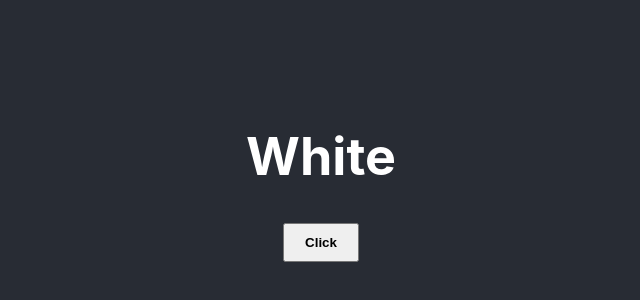
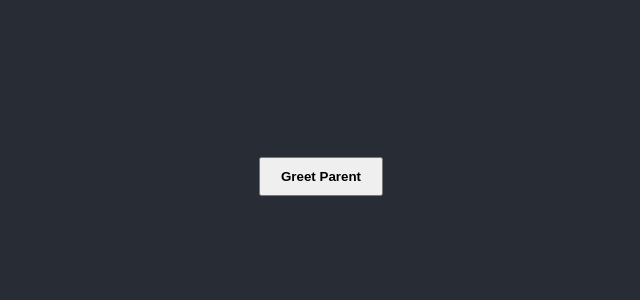
Before and after one commit to renuyarasu/codevolution, a React (Create React App) app: page / in a window 1280 px wide. Shown: the part 224-524 px from the top of the page, without its empty margins (319-959 px from the left). Built offline with nearby package versions, Linux system fonts and the light colour scheme.

Commit message:
Methods as Props

```diff
--- a/src/App.js
+++ b/src/App.js
@@ -1,11 +1,11 @@
 import './App.css';
-import Click from './components/Click';
+import Parent from './components/Parent';
 
 function App() {
   return (
     <div className="App">
       <header className="App-header">
-        <Click/>
+        <Parent/>
       </header>
     </div>
   );
--- /dev/null
+++ b/src/components/Child.js
@@ -0,0 +1,10 @@
+import React from 'react'
+
+function Child(props) {
+    return (
+        <div>
+            <button onClick={() => props.greetHandler('Child')}>Greet Parent</button>
+        </div>
+    )
+}
+export default Child
--- a/src/components/Click.js
+++ /dev/null
@@ -1,34 +0,0 @@
-import React, { Component } from 'react'
-
-class Click extends Component {
-    constructor(props) {
-        super(props)
-
-        this.state = {
-            message: 'White'
-        }
-        // this.clickHandler = this.clickHandler.bind(this)
-    }
-    /*   clickHandler() {
-          this.setState({
-              message: 'Black'
-          })
-      } */
-    clickHandler = () => {
-        this.setState({
-            message: 'Black'
-        })
-    }
-        render() {
-    return (
-        <div>
-            <h1>{this.state.message}</h1>
-            {/* <button onClick={this.clickHandler.bind(this)}>Click</button> */}
-            {/* <button onClick={this.clickHandler}>Click</button> */}
-            <button onClick={this.clickHandler}>Click</button>
-        </div >
-    )
-}
-}
-
-export default Click
--- /dev/null
+++ b/src/components/Parent.js
@@ -0,0 +1,26 @@
+import React, { Component } from 'react'
+import Child from './Child'
+
+export class Parent extends Component {
+
+    constructor(props) {
+        super(props)
+
+        this.state = {
+            parentName: 'Parent'
+        }
+        this.greetParent = this.greetParent.bind(this)
+    }
+    greetParent(childName) {
+        alert(`Hello ${this.state.parentName} from ${childName}`)
+    }
+    render() {
+        return (
+            <div>
+                <Child greetHandler={this.greetParent} />
+            </div>
+        )
+    }
+}
+
+export default Parent
```
